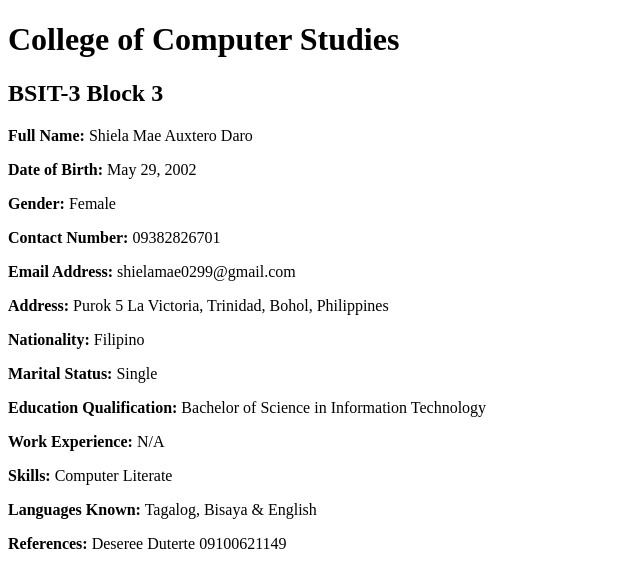
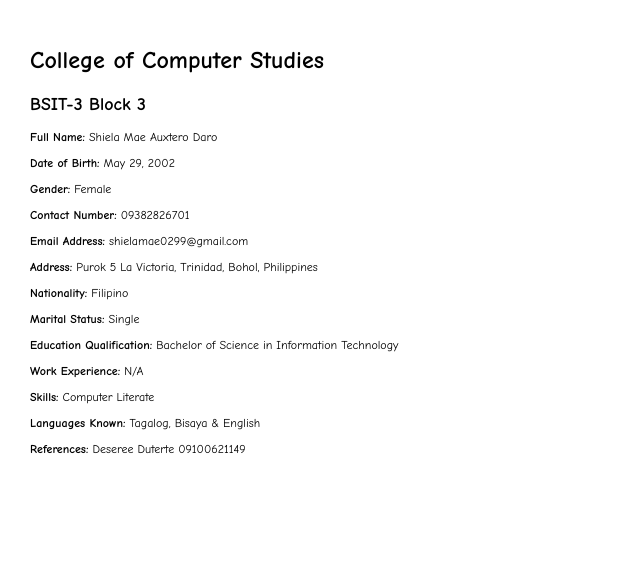
Before and after one commit to smad55555/shielaD, a plain HTML site: page Index.html in a window 1280 px wide. Shown: the whole page, without its empty margins (0-640 px from the left). Drawn offline with Linux system fonts and the light colour scheme.

Commit message:
Saved CSS Design

```diff
--- a/Index.html
+++ b/Index.html
@@ -2,7 +2,7 @@
 <html lang="en">
     <head> <meta charset="UTF-8"> <meta name="viewport" content="width=device-width, initial-scale=1.0">
 <title>Daro_ShielaMae_Act_Project</title>
-
+<link rel="stylesheet" href="Style.css"/>
  </head>
  <body>
 
--- /dev/null
+++ b/Style.css
@@ -0,0 +1,10 @@
+body {
+font-family: Comic Sans MS;
+font-size: 12px;
+margin: 0;
+padding: 30px;
+ }
+ h1 {
+  font-size: 24px;
+  margin-bottom: 20px;
+  }
```
